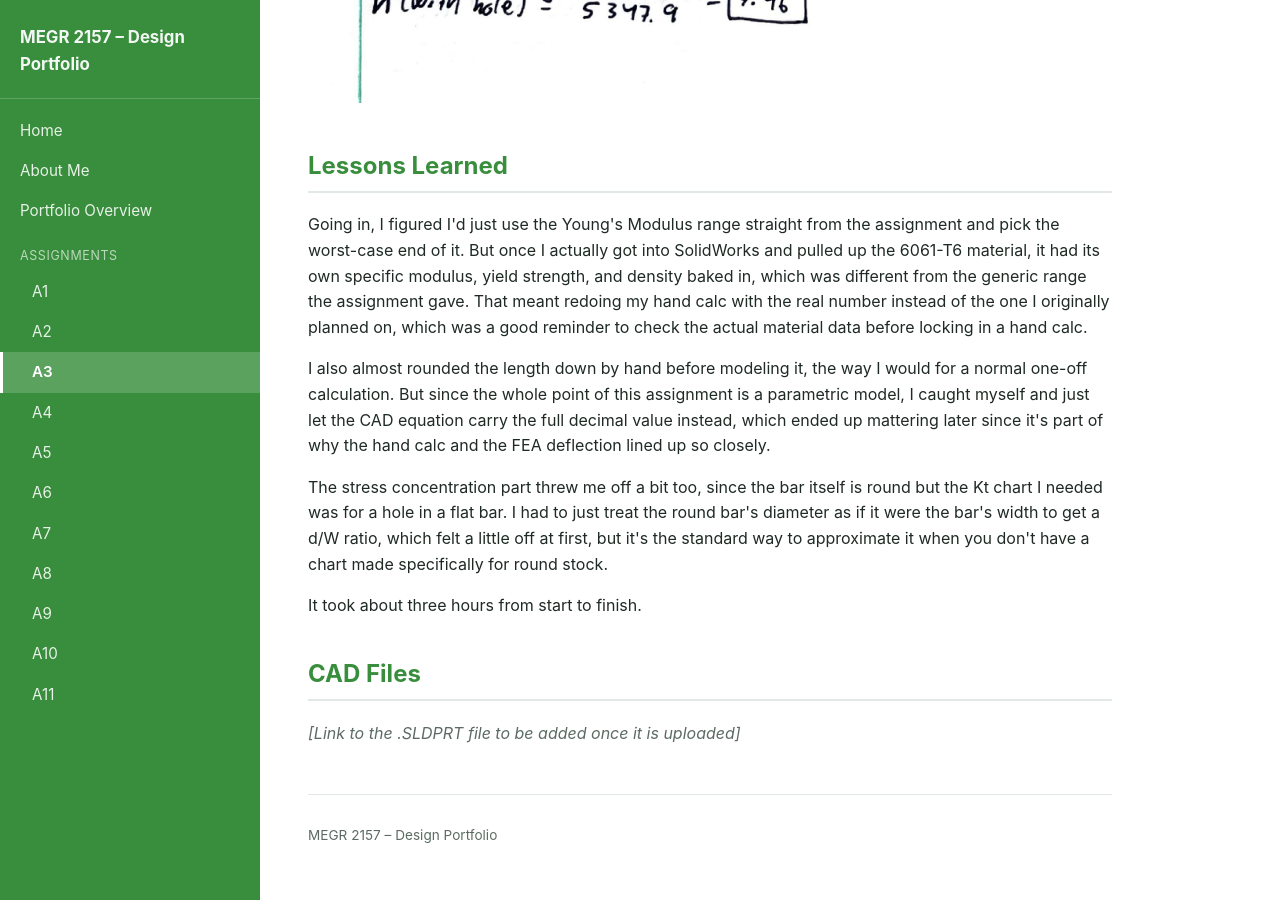
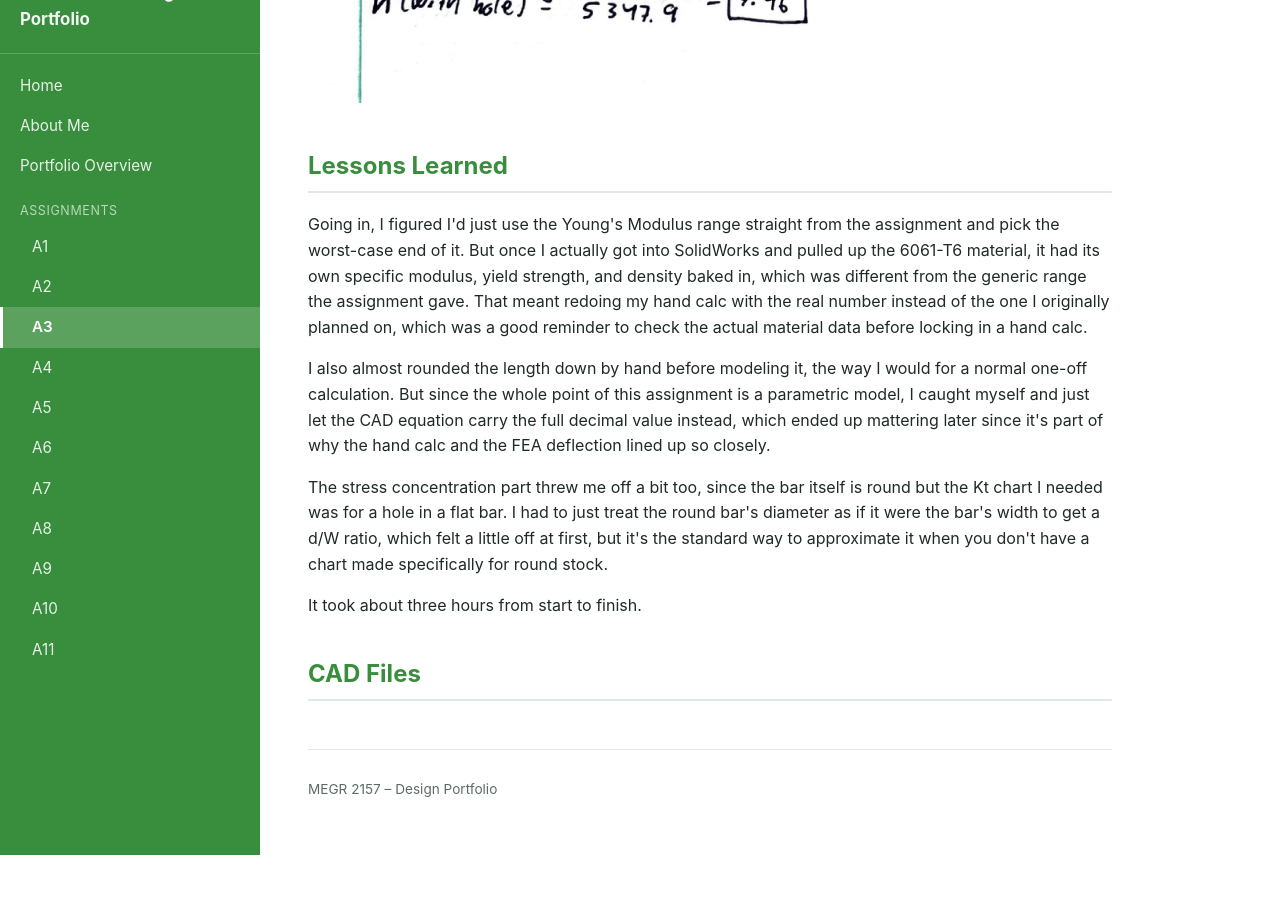
Before and after one commit to juanmasacova/MASACOVA-lecture-portfolio, a Jekyll site: the page built from docs/assignments/A03/index.html, in a window 1280 px wide and 900 px high, scrolled down 6743 px. Built offline with Jekyll 4.4.1, drawn with Linux system fonts in a browser that asks for light colours; after the commit the page ends 7598 px from its top, so only the background shows below that.

Commit message:
Update index.html

```diff
--- a/docs/assignments/A03/index.html
+++ b/docs/assignments/A03/index.html
@@ -77,4 +77,4 @@ title: "A3 – Parametric Design and FEA"
 <p>It took about three hours from start to finish.</p>
 
 <h2>CAD Files</h2>
-<p><em>[Link to the .SLDPRT file to be added once it is uploaded]</em></p>
+<p><em></em></p>
```
